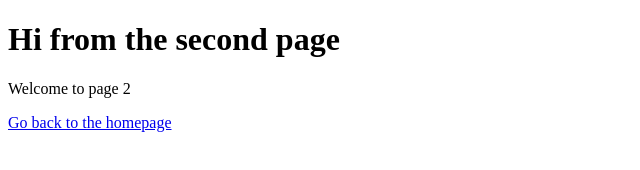
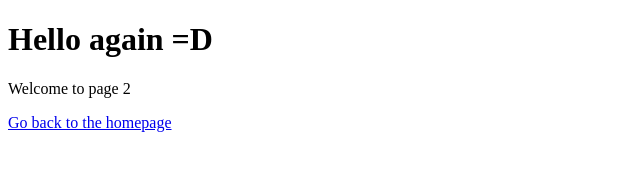
Before and after one commit to sunny-aguilar/JAMstack-hello-world, a Gatsby site: page /page-2 in a window 1280 px wide. Shown: the whole page, without its empty margins (0-640 px from the left). Built offline with nearby package versions, Linux system fonts and the light colour scheme; Gatsby itself is replaced by a stand-in of ours.

Commit message:
update page 2

```diff
--- a/src/pages/page-2.js
+++ b/src/pages/page-2.js
@@ -3,7 +3,7 @@ import Link from 'gatsby-link'
 
 const SecondPage = () => (
   <div>
-    <h1>Hi from the second page</h1>
+    <h1>Hello again =D</h1>
     <p>Welcome to page 2</p>
     <Link to="/">Go back to the homepage</Link>
   </div>
```
